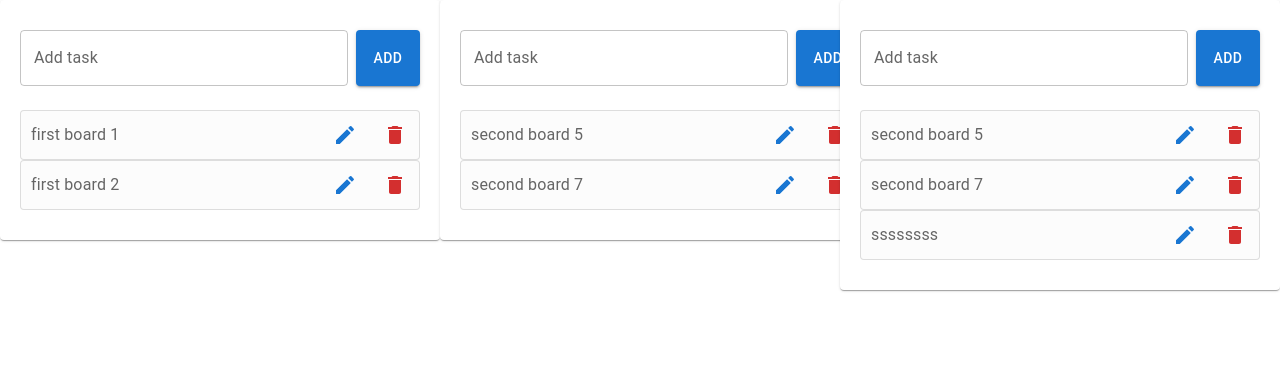
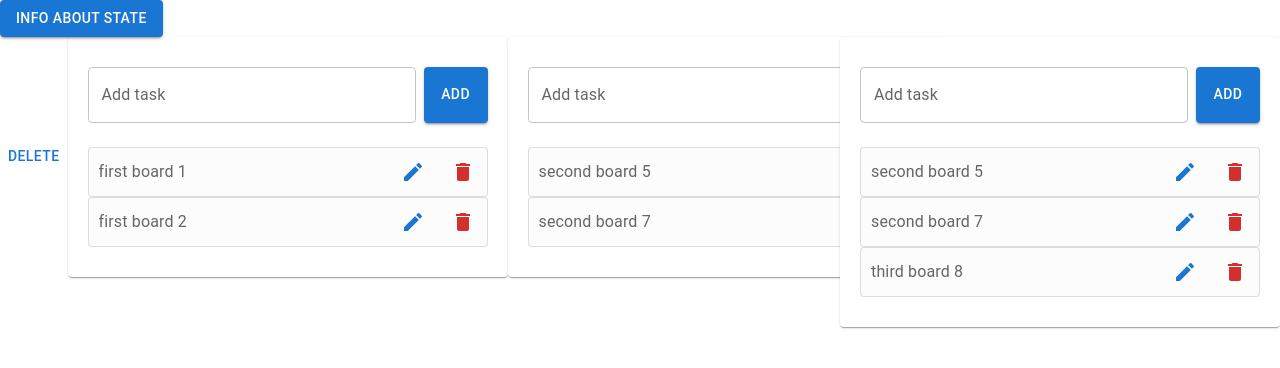
Before and after one commit to avet-davtyan/task-hub, a React (Create React App) app: page / in a window 1280 px wide. Shown: the top 368 px of the page. Built offline with nearby package versions, Linux system fonts and the light colour scheme.

Commit message:
added ability to get state of tasks

```diff
--- a/src/App.tsx
+++ b/src/App.tsx
@@ -1,12 +1,9 @@
-import React from 'react';
-import logo from './logo.svg';
 import './App.css';
-import TodoBoard from "./components/todoBoard/TodoBoard";
-import {Stack} from '@mui/material';
-// @ts-ignore
-import {DragDropContext} from 'react-beautiful-dnd';
+import Todos from "./components/mainTodoBoardList/Todos";
+import {Button} from "@mui/material";
+import {useRef} from "react";
 
-const boardConfigs = [
+const _boardConfigs = [
     {
         // boardStyle: {position: 'absolute'},
         tasks: [
@@ -28,27 +25,24 @@ const boardConfigs = [
         tasks: [
             {task_id: 100, name: 'second board 5'},
             {task_id: 200, name: 'second board 7'},
-            {task_id: 300, name: 'ssssssss'}
+            {task_id: 300, name: 'third board 8'}
         ],
         droppableId: '3'
     }
 ]
 
+
 function App() {
+
+    const todoRef = useRef<any>();
     return (
 
-        <Stack direction='row'>
-            <DragDropContext>
-                {boardConfigs.map(boardConfig => (
-                    <TodoBoard key={boardConfig.droppableId}
-                               boardStyle={boardConfig?.boardStyle}
-                               initialTasks={boardConfig?.tasks}
-                               droppableId={boardConfig?.droppableId}
-
-                    />
-                ))}
-            </DragDropContext>
-        </Stack>
+        <>
+            <Button variant='contained' onClick={() => {
+                console.log(todoRef.current.getMyState());
+            }}>info about state</Button>
+            <Todos configs={_boardConfigs} ref={todoRef}/>
+        </>
     );
 }
 
--- /dev/null
+++ b/src/components/mainTodoBoardList/Todos.tsx
@@ -0,0 +1,41 @@
+import React, {useImperativeHandle, useState} from 'react';
+import TodoBoard from "../todoBoard/TodoBoard";
+import {Stack} from '@mui/material';
+import {forwardRef} from "react";
+// @ts-ignore
+import {DragDropContext} from 'react-beautiful-dnd';
+import {Button} from "@mui/material";
+
+const Todos = forwardRef(({configs = []}: { configs: any }, ref) => {
+
+    const [boardConfigs, setBoardConfigs] = useState(configs);
+    useImperativeHandle(ref, () => ({
+        getMyState: () => {
+            return boardConfigs
+        }
+    }), [boardConfigs]);
+
+    const handleDragDrop = (result: any) => {
+        console.log(result);
+    }
+
+    return (
+
+        <Stack direction='row'>
+            <Button onClick={() => {
+                setBoardConfigs([...boardConfigs.slice(2)])
+            }}>delete</Button>
+            <DragDropContext onDragEnd={handleDragDrop}>
+                {boardConfigs.map((boardConfig: any) => (
+                    <TodoBoard key={boardConfig.droppableId}
+                               boardStyle={boardConfig?.boardStyle}
+                               initialTasks={boardConfig?.tasks}
+                               droppableId={boardConfig?.droppableId}
+                    />
+                ))}
+            </DragDropContext>
+        </Stack>
+    );
+});
+
+export default Todos;
```
